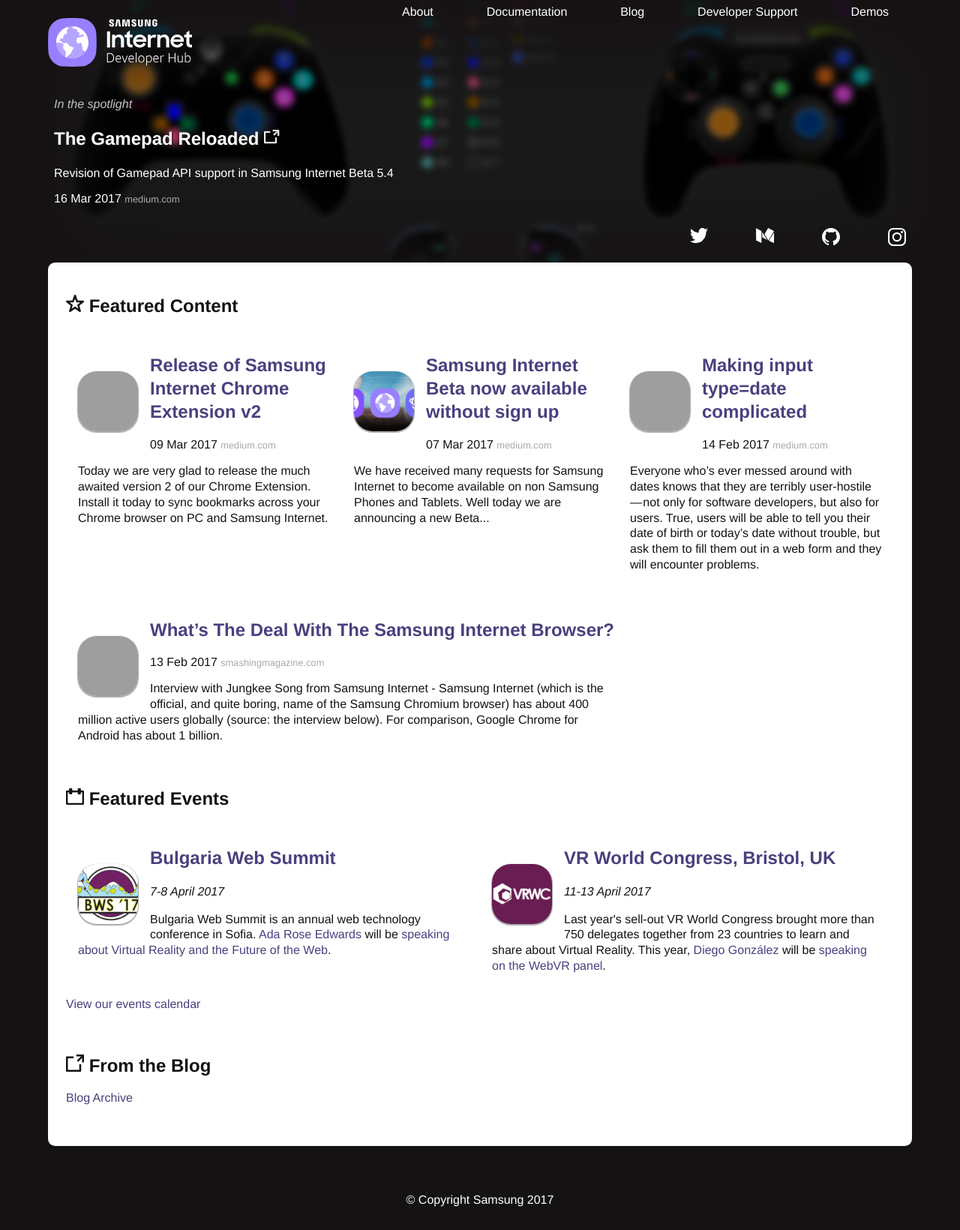
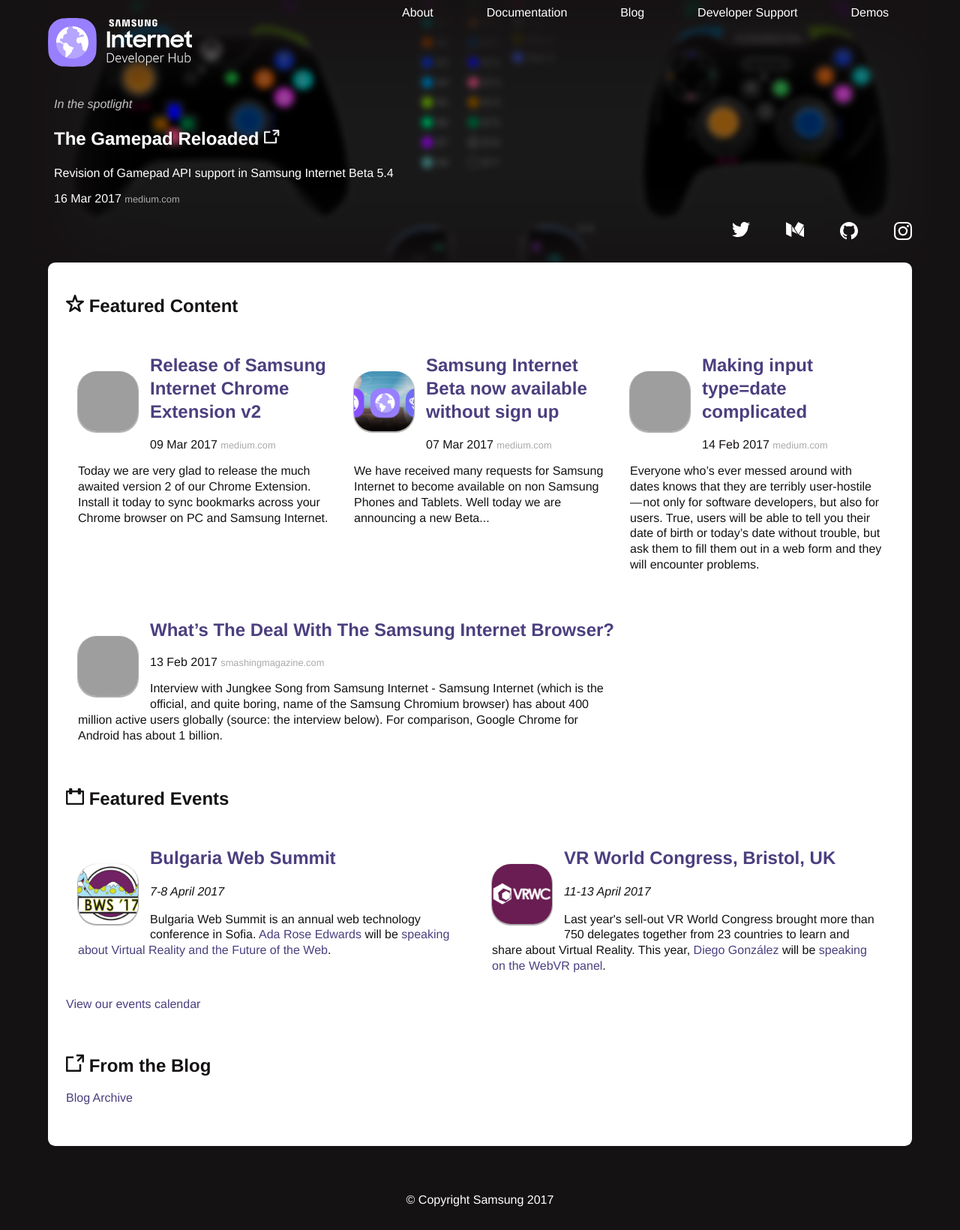
Before and after one commit to SamsungInternet/homepage-archive, a Jekyll site: the page built from index.html, in a window 1280 px wide. Shown: the whole page at 75% size. Built offline with Jekyll 4.4.1, drawn with Linux system fonts in a browser that asks for light colours; grey boxes are pictures that could not be loaded.

Commit message:
MWP AMS details

```diff
--- a/style/global.scss
+++ b/style/global.scss
@@ -180,8 +180,8 @@
 }
 
 .socialicon {
-	margin: 1em;
-	width: 2em;
+	margin: .5em;
+	width: 1.5em;
 	filter: invert(100%);
 	-webkit-filter: invert(100%);
 }
@@ -190,11 +190,13 @@
 	display: flex;
 	flex-direction: row;
 	justify-content: space-around;
+	flex-wrap: wrap;
 }
 
 #nav-links {
 	display: flex;
 	flex-direction: column;
+	line-height: 1.1rem;
 }
 
 .burger-menu_open {
```
